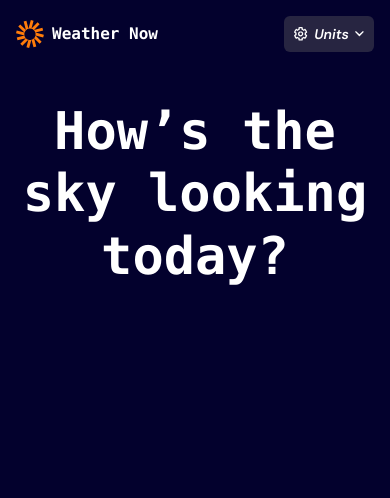
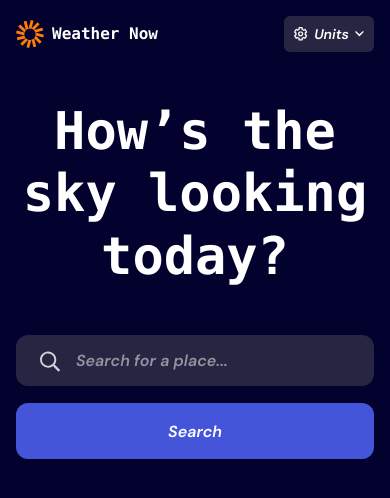
Before and after one commit to nofuenterr/weather-now, a React (Vite) app: page / in a window 390 px wide. Shown: the top 498 px of the page. Built offline with nearby package versions, Linux system fonts and the light colour scheme; a web font is replaced by a local one.

Commit message:
feat: add search container on new MainContent component with styles and responsiveness

```diff
--- a/src/App.tsx
+++ b/src/App.tsx
@@ -1,4 +1,5 @@
 import Header from './components/Header';
+import MainContent from './components/MainContent';
 
 function App() {
 	return (
@@ -7,6 +8,7 @@ function App() {
 			<p className="font-header text-center text-[3.25rem] font-bold text-balance">
 				How’s the sky looking today?
 			</p>
+			<MainContent />
 		</div>
 	);
 }
--- /dev/null
+++ b/src/components/MainContent.tsx
@@ -0,0 +1,31 @@
+import searchIcon from '../assets/icons/icon-search.svg';
+
+export default function MainContent() {
+	return (
+		<main className="grid gap-8">
+			<div className="grid auto-rows-[3.5rem] gap-3 md:grid-cols-[1fr_7.125rem] md:gap-4 lg:grid-cols-[minmax(0,32.875rem)_7.125rem] lg:justify-self-center">
+				<div className="relative w-full">
+					<div className="pointer-events-none absolute top-4 left-6">
+						<img src={searchIcon} alt="Search icon" />
+					</div>
+					<input
+						className="w-full rounded-xl bg-neutral-800 py-4 pr-6 pl-15"
+						type="search"
+						placeholder="Search for a place..."
+					/>
+				</div>
+				<button className="cursor-pointer rounded-xl bg-blue-500 px-6 py-4">
+					Search
+				</button>
+			</div>
+
+			<div>
+				<section></section>
+
+				<section></section>
+
+				<section></section>
+			</div>
+		</main>
+	);
+}
```
